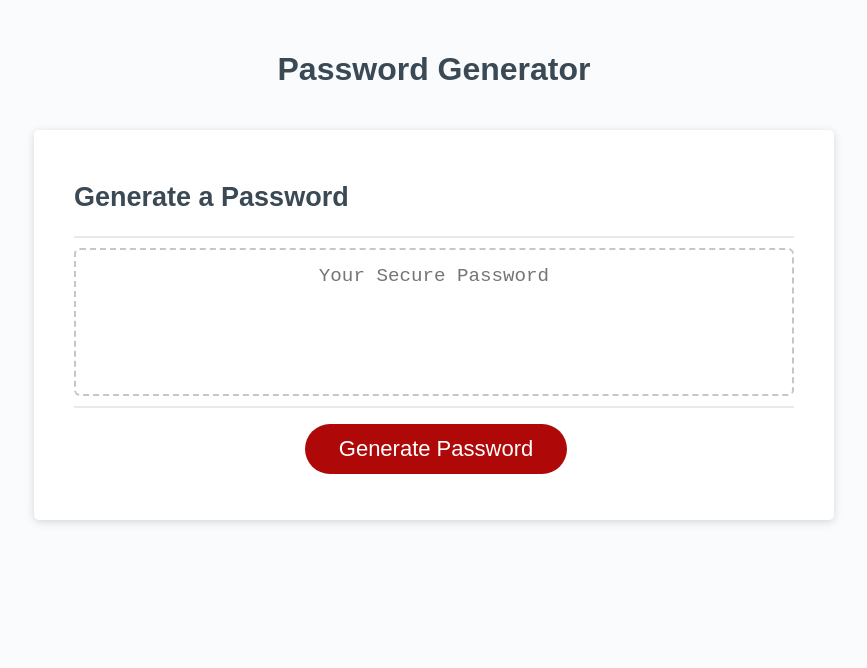
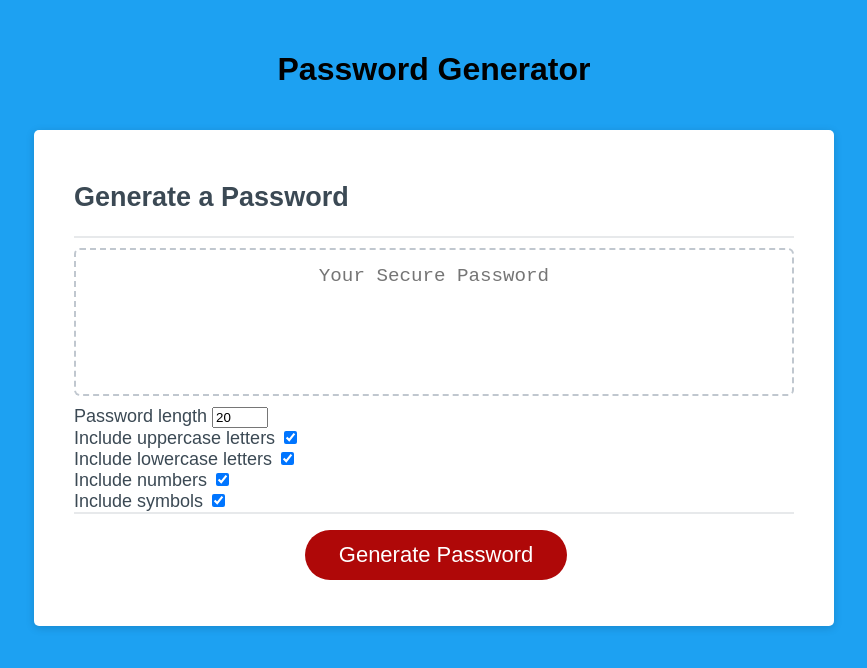
Before and after one commit to robbieevans1/random-password-generator, a plain HTML site: page index.html in a window 1280 px wide. Shown: the whole page, without its empty margins (206-1073 px from the left). Drawn offline with Linux system fonts and the light colour scheme; files that its build step writes are made by us from their sources; files whose address does not match are found by name.

Commit message:
added password settings to html

```diff
--- a/assets/css/style.css
+++ b/assets/css/style.css
@@ -1,20 +1,26 @@
+
+
 *,
 *::before,
 *::after {
   box-sizing: border-box;
 }
 
+:root {
+    --color-accent: #1DA1F2;
+}
+
 html,
 body,
 .wrapper {
   height: 100%;
-  margin: 0;
+  margin: auto;
   padding: 0;
 }
 
 body {
   font-family: sans-serif;
-  background-color: #f9fbfd;
+  background-color: var(--color-accent);
 }
 
 .wrapper {
@@ -28,6 +34,10 @@ header {
   padding: 20px;
   padding-top: 0px;
   color: hsl(206, 17%, 28%);
+}
+
+header h1 {
+    color: black;
 }
 
 .card {
@@ -71,6 +81,8 @@ header {
   display: block;
   clear: both;
 }
+
+
 
 .btn {
   border: none;
--- a/assets/js/script.js
+++ b/assets/js/script.js
@@ -12,3 +12,12 @@ function writePassword() {
 
 // Add event listener to generate button
 generateBtn.addEventListener("click", writePassword);
+
+const resultEl = document.getElementById("password")
+const lengthEl = document.getElementById("password")
+const resultEl = document.getElementById("password")
+const resultEl = document.getElementById("password")
+const resultEl = document.getElementById("password")
+const resultEl = document.getElementById("password")
+const resultEl = document.getElementById("password")
+const resultEl = document.getElementById("password")
--- a/index.html
+++ b/index.html
@@ -5,7 +5,7 @@
     <meta name="viewport" content="width=device-width, initial-scale=1.0" />
     <meta http-equiv="X-UA-Compatible" content="ie=edge" />
     <title>Password Generator</title>
-    <link rel="stylesheet" href="style.css" />
+    <link rel="stylesheet" href="./assets/css/style.css" />
   </head>
   <body>
     <div class="wrapper">
@@ -16,6 +16,7 @@
         <div class="card-header">
           <h2>Generate a Password</h2>
         </div>
+
         <div class="card-body">
           <textarea
             readonly
@@ -24,11 +25,38 @@
             aria-label="Generated Password"
           ></textarea>
         </div>
+
+            <!-- Password Settings -->
+        <div class="settings">
+            <div class="setting">
+                <label>Password length</label>
+                <input type="number" id="length" min="4" max="54" value="20">
+            </div>
+            <div class="setting">
+                <label>Include uppercase letters</label>
+                <input type="checkbox" id="uppercase" checked>
+            </div>
+            <div class="setting">
+                <label>Include lowercase letters</label>
+                <input type="checkbox" id="lowercase" checked>
+            </div>
+            <div class="setting">
+                <label>Include numbers</label>
+                <input type="checkbox" id="numbers" checked>
+            </div>
+            <div class="setting">
+                <label>Include symbols</label>
+                <input type="checkbox" id="symbols" checked>
+            </div>
+
+            <!-- button -->
+        </div>
         <div class="card-footer">
           <button id="generate" class="btn">Generate Password</button>
         </div>
       </div>
     </div>
+
     <script src="script.js"></script>
   </body>
 </html>
```
